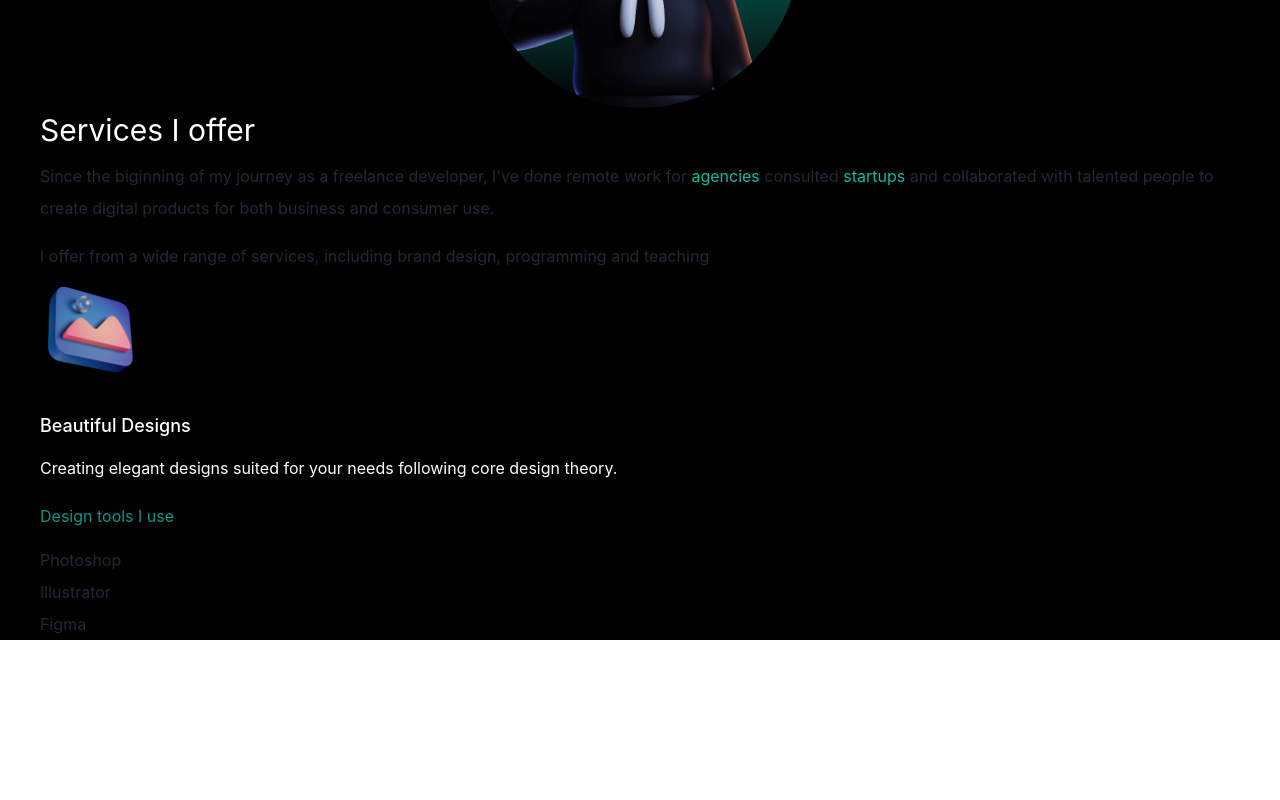
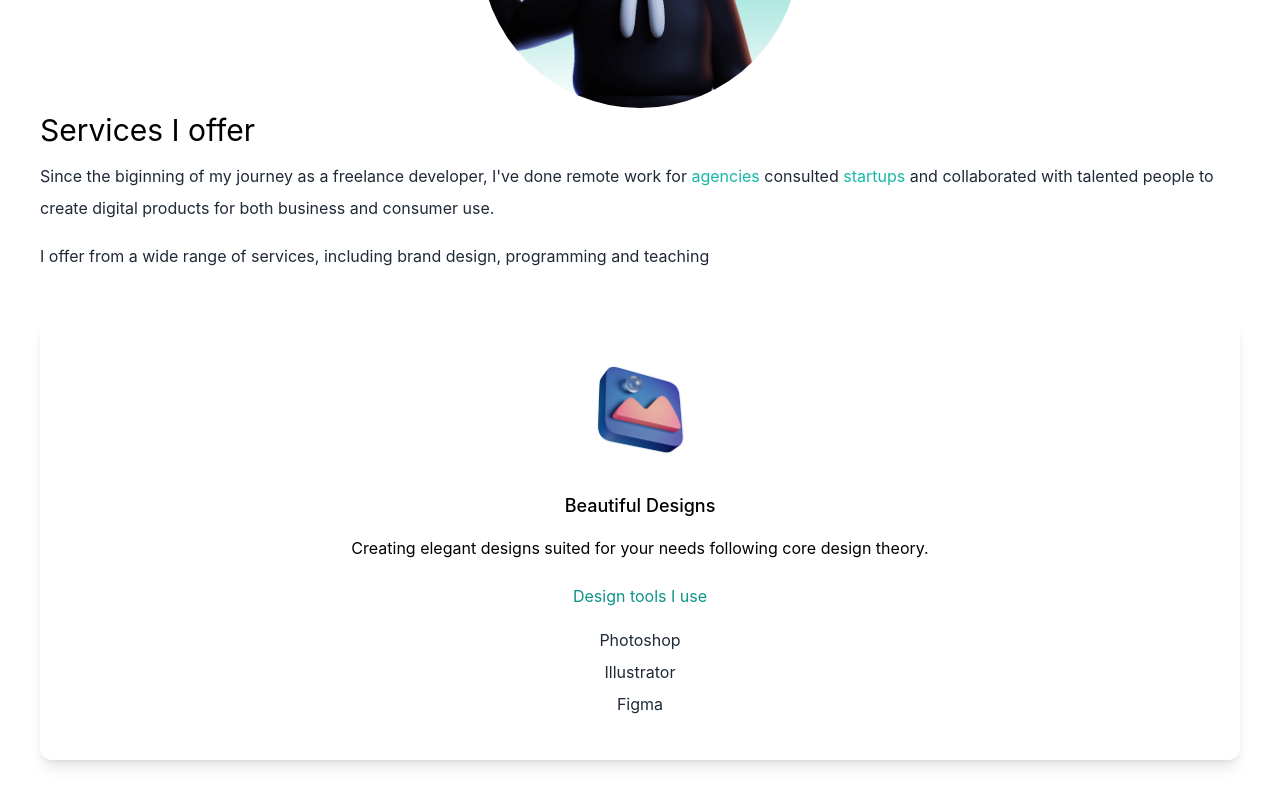
Before and after one commit to Aminizle/Main-Portfolio, a Next.js app in the folder my-project/: page / in a window 1280 px wide. Shown: the part 784-1584 px from the top of the page. Before the commit the page ends 1424 px from the top, so only its background shows below. Built offline with nearby package versions, Linux system fonts and the light colour scheme.

Commit message:
added card - design

```diff
--- a/my-project/pages/index.tsx
+++ b/my-project/pages/index.tsx
@@ -26,7 +26,7 @@ export default function Home() {
         <link rel="icon" href="/favicon.ico" />
       </Head>
 
-      <main className="bg-black px-10">
+      <main className="bg-white px-10">
         <section className=" min-h-screen">
           <nav className="py-10 mb-12 flex justify-between">
             <h1 className="text-xl font-burtons">Ameen Mohiyuddin</h1>
@@ -67,7 +67,7 @@ export default function Home() {
             </a>
           </div>
           <div className="relative mx-auto bg-gradient-to-b from-teal-500 rounded-full w-80 h-80 mt-20 overflow-hidden">
-            <Image src={deved} fill style={{ objectFit: "cover" }} />
+            <Image src={deved} fill style={{ objectFit: "cover" }} alt="image af a man waving"/>
           </div>
         </section>
 
@@ -88,16 +88,16 @@ export default function Home() {
             </p>
           </div>
           <div>
-            <div>
-              <Image src={design} width={100} height={100} />
-              <h3 className="text-lg font-medium pt-8 pb-2">Beautiful Designs</h3>
+            <div className="text-center shadow-lg p-10 rounded-xl my-10">
+              <Image src={design} width={100} height={100} alt="3D design logo" className="mx-auto" />
+              <h3 className="text-lg font-medium pt-8 pb-2">
+                Beautiful Designs
+              </h3>
               <p className="py-2">
                 Creating elegant designs suited for your needs following core
                 design theory.
               </p>
-              <h4 className="py-4 text-teal-600">
-                Design tools I use
-              </h4>
+              <h4 className="py-4 text-teal-600">Design tools I use</h4>
               <p className="text-gray-800 py-1">Photoshop</p>
               <p className="text-gray-800 py-1">Illustrator</p>
               <p className="text-gray-800 py-1">Figma</p>
--- a/my-project/styles/globals.css
+++ b/my-project/styles/globals.css
@@ -8,7 +8,7 @@ body {
   margin: 0;
   font-family: -apple-system, BlinkMacSystemFont, Segoe UI, Roboto, Oxygen,
     Ubuntu, Cantarell, Fira Sans, Droid Sans, Helvetica Neue, sans-serif;
-    color: white;
+    color: black;
 }
 
 a {
```
